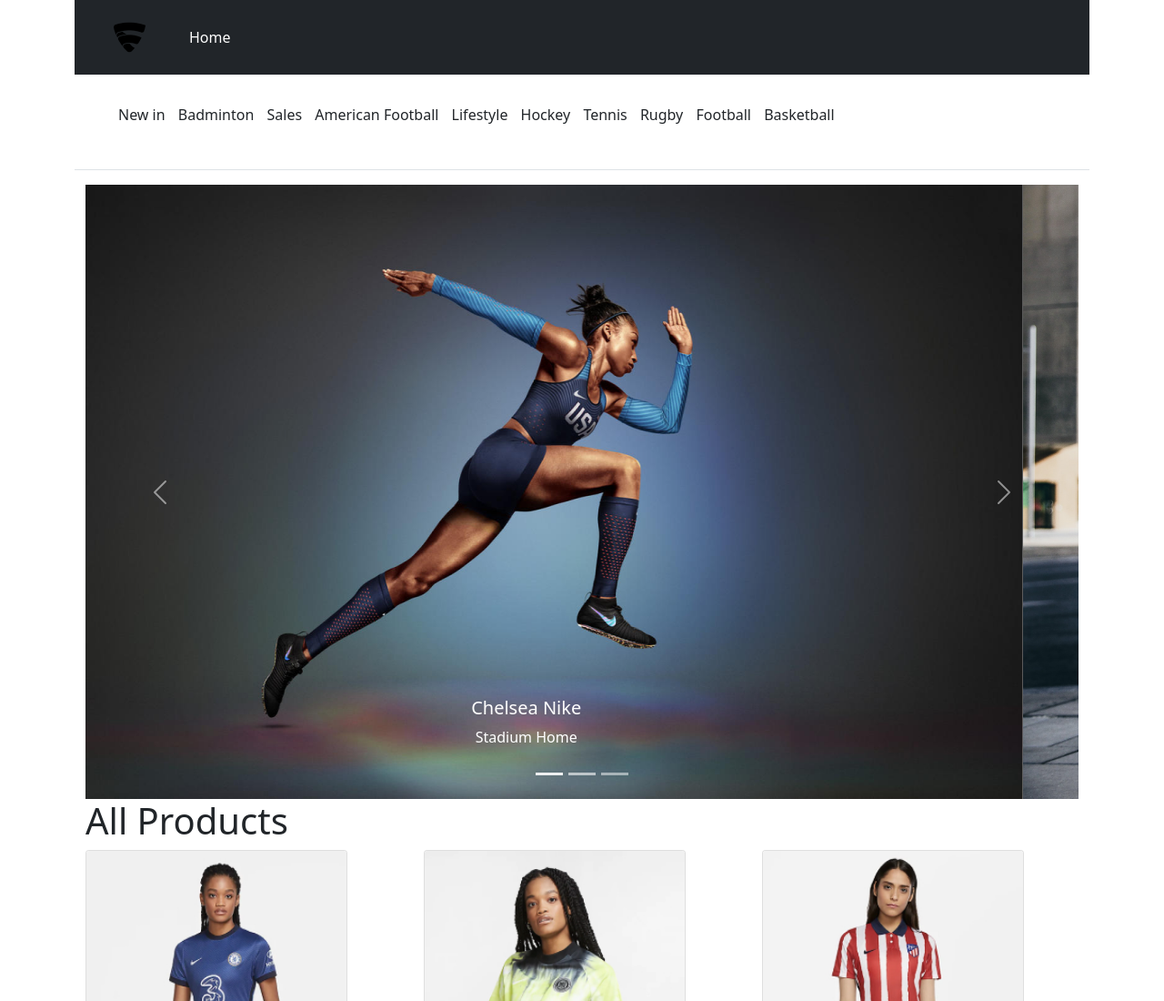
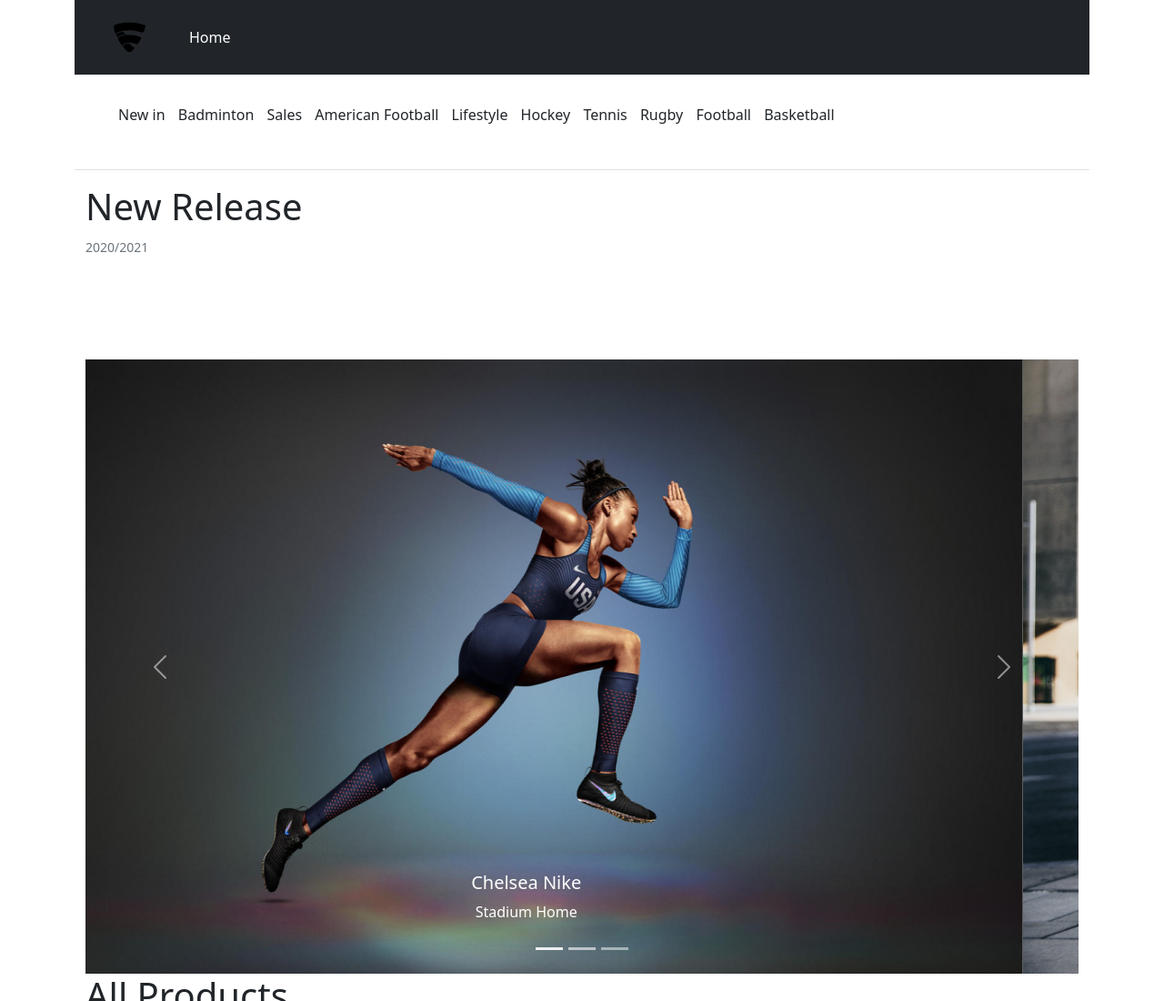
Before and after one commit to dewathiwat/GroupAssinement, a plain HTML site: page index.html in a window 1280 px wide. Shown: the top 1100 px of the page at 91% size. Drawn offline with nearby package versions, Linux system fonts and the light colour scheme.

Commit message:
dev-doom comit  03
titel

```diff
--- a/index.html
+++ b/index.html
@@ -58,7 +58,8 @@
             </header>
             <div class="container ">
                 <!-- dev-doom work -->
-
+                <h1>New Release</h1>
+                <p class="sideH"><small class="text-muted sideH">2020/2021</small></p>
                 <div id="carouselExampleCaptions" class="carousel slide" data-bs-ride="carousel">
                     <div class="carousel-indicators">
                         <button type="button" data-bs-target="#carouselExampleCaptions" data-bs-slide-to="0" class="active" aria-current="true" aria-label="Slide 1"></button>
--- a/style.scss
+++ b/style.scss
@@ -11,6 +11,10 @@
 img.carouselimg {
     height: 675px;
     width: 100%;
+}
+
+p.sideH{
+    margin-bottom: 7rem;
 }
 
 //dev-doom work
```
Also changed, not shown: style.css, 1 other file.
